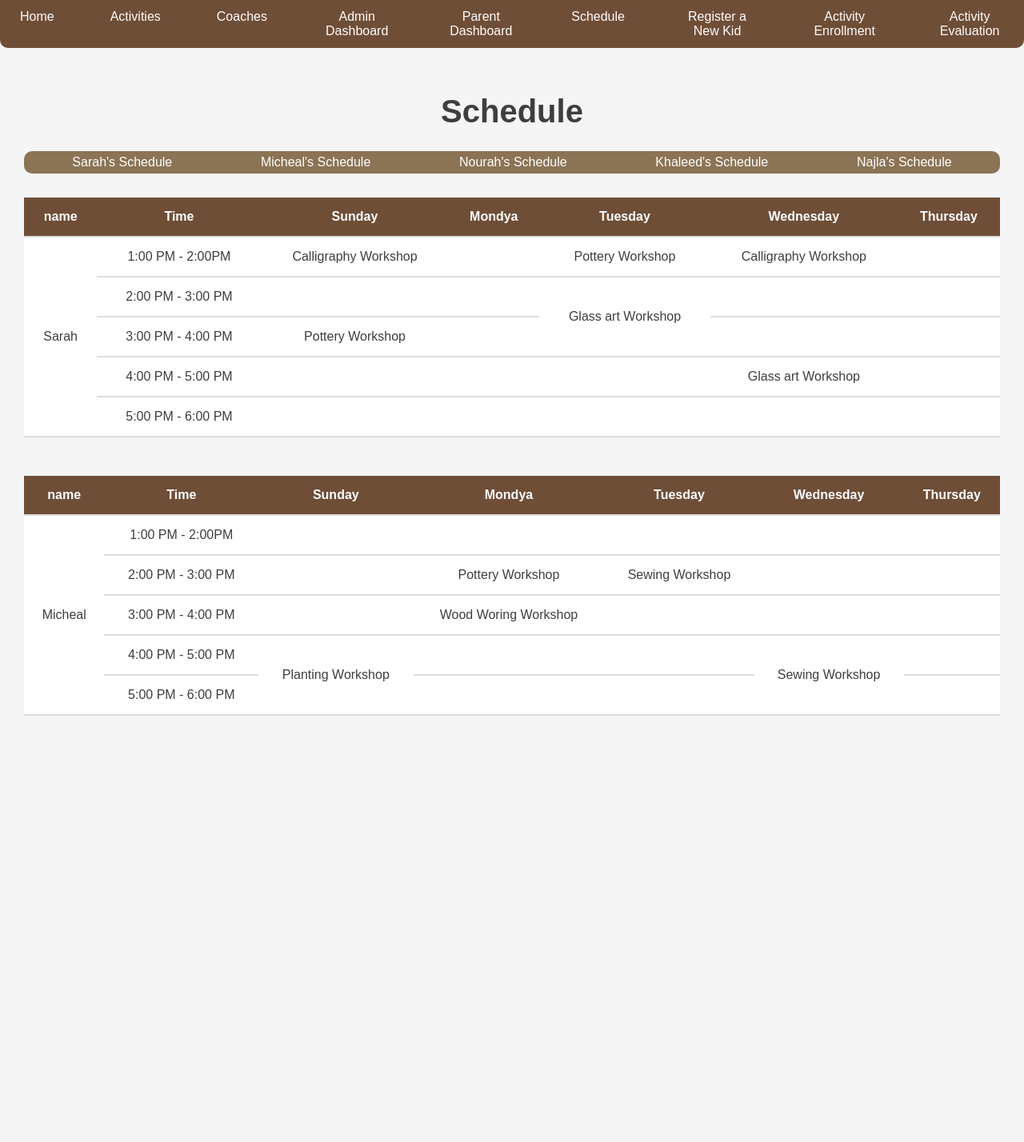
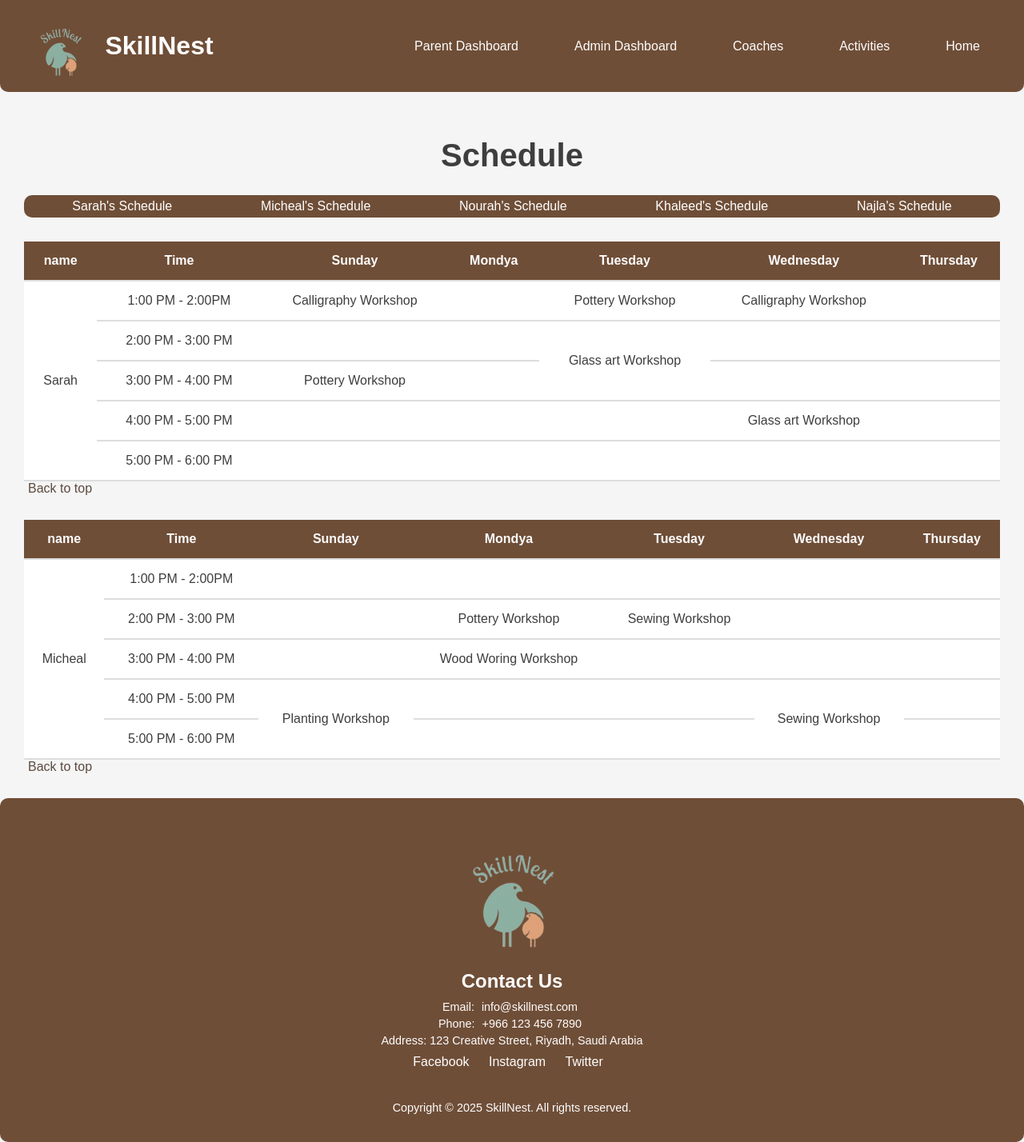
Before and after one commit to leen449/webProject, a plain HTML site: page web/schedule.html in a window 1280 px wide. Shown: the whole page at 80% size. Before the commit the page ends 925 px from the top, so only its background shows below. Drawn offline with Linux system fonts and the light colour scheme.

Commit message:
Update schedule.html

```diff
--- a/web/schedule.html
+++ b/web/schedule.html
@@ -13,28 +13,30 @@
 
 <style>
 
-.coach-navigation ul{
+#coach-navigation ul{
     display: flex;
     flex-wrap: row;
 	border-radius: 10px;
 	padding: 5px;
     justify-content: space-around;
-	background-color: #8b7355;
+	background-color: #6f4e37;
     overflow: hidden;
 }
 
-.coach-navigation ul li {
+#coach-navigation ul li {
     list-style-type: none;
 	display: inline;
 
 }
 
-.coach-navigation ul li a{
+#coach-navigation ul li a{
     color: white;
     text-decoration: none;
 
 }
-.coach-navigation ul li a:hover{
+
+
+#coach-navigation ul li a:hover{
     color: #a88c6e;
 
 }
@@ -44,6 +46,15 @@ table, th, td{
 
 }
 
+a{
+padding: 5px;
+color: #5c4a3e;
+text-decoration: none;
+}
+
+a:hover{
+ color: #a88c6e;
+}
 
 
 
@@ -52,27 +63,29 @@ table, th, td{
 
 
 <body>
+    <header id="top">
     <nav class="navbar">
+        <div class="logo">
+            <img src="images/SkillNest.png" alt="SkillNest Logo">
+            <span>SkillNest</span>
+        </div>
         <ul>
-            <li><a href="index.html">Home</a></li>
+            <li><a href="ParentDashBoard.html">Parent Dashboard</a></li>
+            <li><a href="admin.html">Admin Dashboard</a></li>
+            <li><a href="coaches.html">Coaches</a></li>
             <li><a href="activities.html">Activities</a></li>
-            <li><a href="coaches.html">Coaches</a></li>
-            <li><a href="admin.html">Admin Dashboard</a></li>
-            <li><a href="parent.html">Parent Dashboard</a></li>
-            <li><a href="schedule.html">Schedule</a></li>
-            <li><a href="register.html">Register a New Kid</a></li>
-            <li><a href="enrollment.html">Activity Enrollment</a></li>
-            <li><a href="evaluation.html">Activity Evaluation</a></li>
+            <li><a href="home.html">Home</a></li>
+
         </ul>
     </nav>
-
-
+    </header>
 
 
     <div class="container">
 
         <h1>Schedule</h1>
-        <div class="coach-navigation">
+
+        <div id="coach-navigation">
 		<ul>
           <li><a href="#sarah-schedule">Sarah's Schedule</a></li>
             <li><a href="#michael-schedule">Micheal's Schedule</a></li>
@@ -82,7 +95,7 @@ table, th, td{
 		</ul>
         </div>
 
-        <div id="sarah-schedule" class="schedule">
+        <div class="schedule">
 
             <table>
 
@@ -138,13 +151,14 @@ table, th, td{
 					<td> </td>
                 </tr>
 
+            </table>
+			<a href="#top">Back to top</a>
+			<br>
 
-            </table>
         </div>
 
-		<br>
 
-        <div id="michael-schedule" class="schedule">
+        <div class="schedule">
             <table>
 
                 <tr>
@@ -198,11 +212,32 @@ table, th, td{
                 </tr>
 
             </table>
+			<a href="#top">Back to top</a>
+			<br>
+		</div>
 
 
+    </div>
 
+	<footer>
+    <div class="footer-content">
+        <div class="footer-logo">
+            <img src="images/SkillNest.png" alt="SkillNest Logo">
+        </div>
+        <div class="footer-contact">
+            <h3>Contact Us</h3>
+            <p>Email: <a href="mailto:info@skillnest.com">info@skillnest.com</a></p>
+            <p>Phone: <a href="tel:+9661234567890">+966 123 456 7890</a></p>
+            <p>Address: 123 Creative Street, Riyadh, Saudi Arabia</p>
+            <div class="social-media">
+                <a href="https://facebook.com/skillnest" target="_blank">Facebook</a>
+                <a href="https://instagram.com/skillnest" target="_blank">Instagram</a>
+                <a href="https://twitter.com/skillnest" target="_blank">Twitter</a>
+            </div>
         </div>
     </div>
+    <p class="copyright">Copyright © 2025 SkillNest. All rights reserved.</p>
+    </footer>
 
 
 </body>
```
